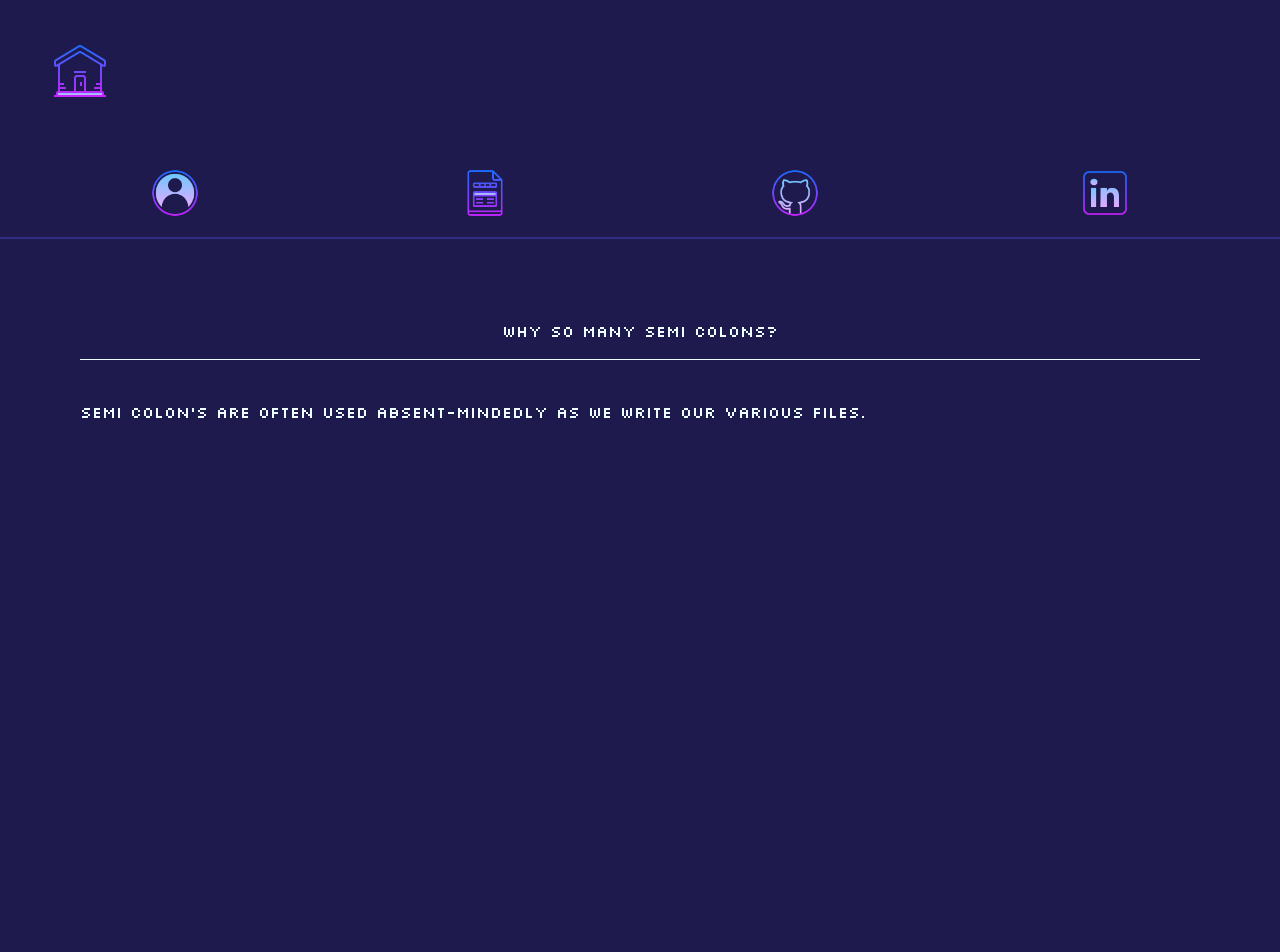
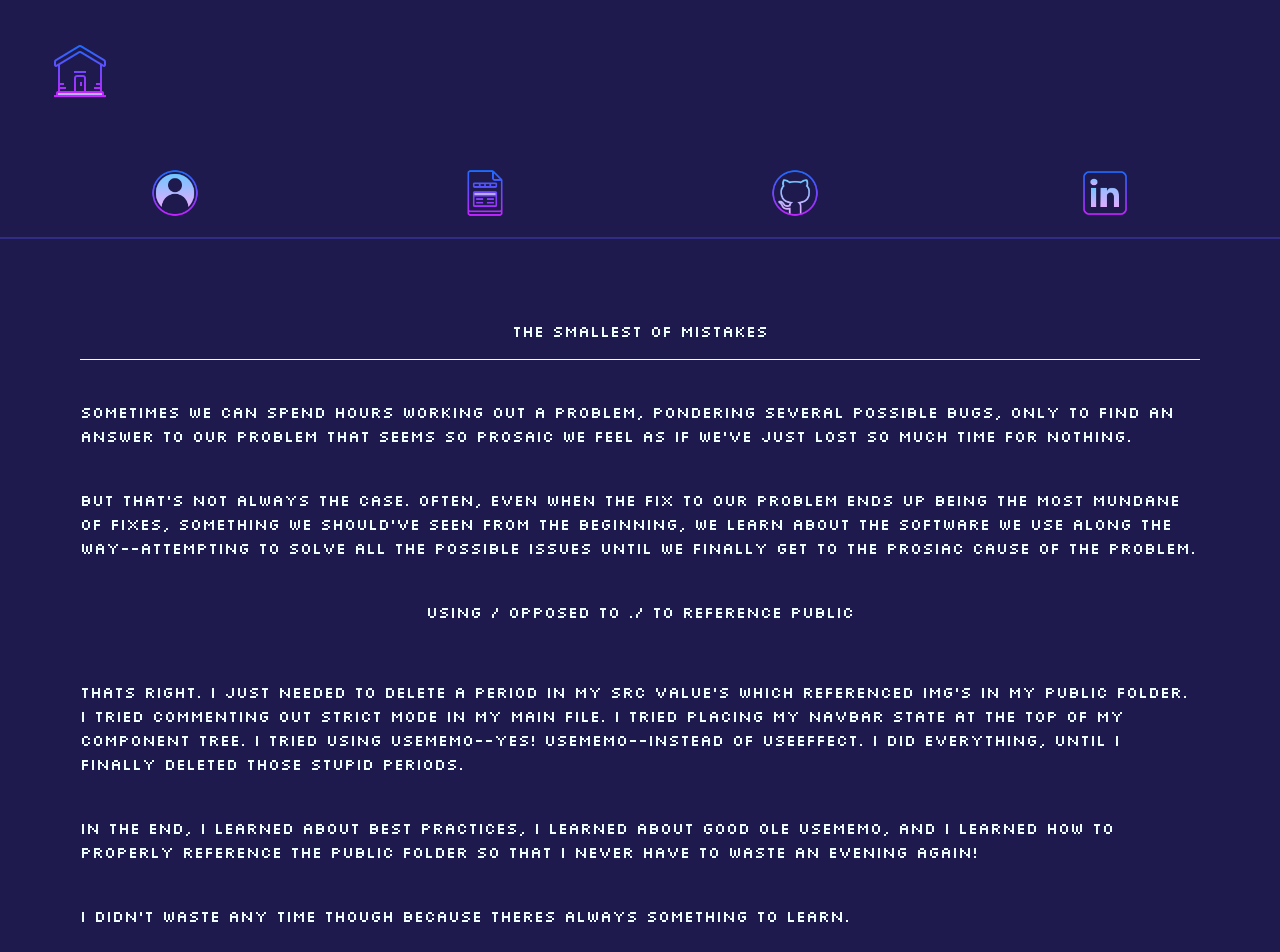
Before and after one commit to cchester11/new_portfolio, a React (Vite) app: page /posts/1 in a window 1280 px wide. Shown: the top 952 px of the page. Before the commit the page ends 800 px from the top, so only its background shows below. Built offline with nearby package versions, Linux system fonts and the light colour scheme; a web font is replaced by a local one.

Commit message:
new article written

```diff
--- a/src/components/Projects.jsx
+++ b/src/components/Projects.jsx
@@ -3,6 +3,7 @@ import projects from "../data";
 function Projects() {
       return (
             <div className="flex flex-wrap p-20 gap-10 flex-col justify-center">
+                  <p className="flex justify-center text-2xl text-cyan-50 border-b-1 border-b-cyan-50 pb-4">Projects</p>
                   {projects.map((element) => (
                         <div key={element.id} className="p-4 border rounded-lg">
                               <h2
--- a/src/data.js
+++ b/src/data.js
@@ -26,7 +26,7 @@ const projects = [
 export const posts = [
       {
             id: "1",
-            title: "why so many semi colons?"
+            title: "The Smallest of Mistakes"
       },
       {
             id: "2",
@@ -42,11 +42,31 @@ export const post_details = [
                   // each content array contains nested objects which contain an element type (like h2) and content
                   {
                         type: "h2",
-                        content: "Why So Many Semi Colons?"
+                        content: "The Smallest of Mistakes"
                   },
                   {
                         type: "p",
-                        content: "Semi colon's are often used absent-mindedly as we write our various files."
+                        content: "Sometimes we can spend hours working out a problem, pondering several possible bugs, only to find an answer to our problem that seems so prosaic we feel as if we've just lost so much time for nothing."
+                  },
+                  {
+                        type: "p",
+                        content: "But that's not always the case. Often, even when the fix to our problem ends up being the most mundane of fixes, something we should've seen from the beginning, we learn about the software we use along the way--attempting to solve all the possible issues until we finally get to the prosiac cause of the problem."
+                  },
+                  {
+                        type: "h3",
+                        content: "Using / opposed to ./ to reference Public"
+                  },
+                  {
+                        type: "p",
+                        content: "Thats right. I just needed to delete a period in my src value's which referenced img's in my public folder. I tried commenting out Strict Mode in my main file. I tried placing my Navbar state at the top of my component tree. I tried using useMemo--yes! useMemo--instead of useEffect. I did everything, until I finally deleted those stupid periods."
+                  },
+                  {
+                        type: "p",
+                        content: "In the end, I learned about best practices, I learned about good ole useMemo, and I learned how to properly reference the public folder so that I never have to waste an evening again!"
+                  },
+                  {
+                        type: "p",
+                        content: "I didn't waste any time though because theres always something to learn."
                   }
             ]
       },
```
